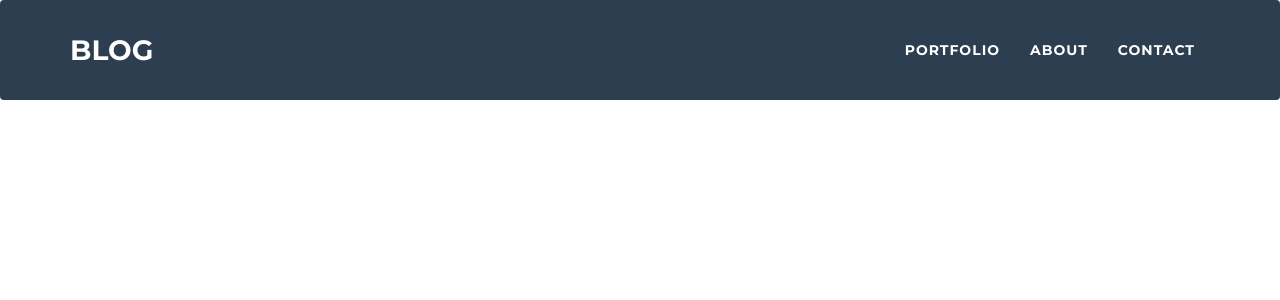
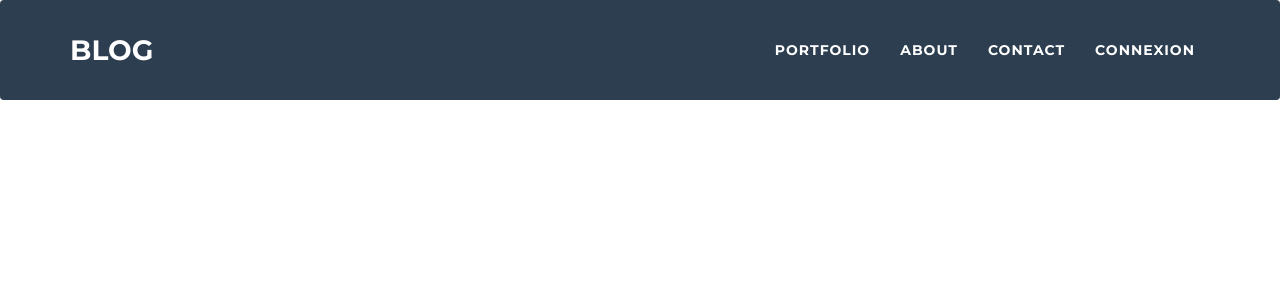
Before and after one commit to Abdessamad-Bannouf/blog, a PHP site: page /Blog/App/View/NavBar.php in a window 1280 px wide. Shown: the top 300 px of the page. Run offline with PHP 8.4, Linux system fonts and the light colour scheme; some libraries are stand-ins or nearby versions.

Commit message:
Add connection/deconnection on navbar

```diff
--- a/App/View/NavBar.php
+++ b/App/View/NavBar.php
@@ -17,7 +17,8 @@
         <link href="../../App/Public/template/css/freelancer.min.css" rel="stylesheet">
 
         <!-- Custom Fonts -->
-        <link href="../App/Public/template/vendor/font-awesome/css/font-adwesome.min.css" rel="stylesheet" type="text/css">
+        <link href="../App/Public/template/vendor/font-awesome/css/font-awesome.min.css" rel="stylesheet" type="text/css">
+        <link href="../../App/Public/template/vendor/font-awesome/css/font-awesome.min.css" rel="stylesheet" type="text/css">
         <link href="https://fonts.googleapis.com/css?family=Montserrat:400,700" rel="stylesheet" type="text/css">
         <link href="https://fonts.googleapis.com/css?family=Lato:400,700,400italic,700italic" rel="stylesheet" type="text/css">
 
@@ -58,6 +59,19 @@
                         <li class="page-scroll">
                             <a href="#contact">Contact</a>
                         </li>
+                        <?php
+                        if(isset($_SESSION['firstName'])){ ?>
+                            <li class="page-scroll">
+                            <a href="<?= WebSiteLink; ?>user/logout">deconnexion</a>
+                            </li>
+                    <?php }
+                            else{ ?>
+                                <li class="page-scroll">
+                                    <a href="<?= WebSiteLink; ?>user/login">connexion</a>
+                                </li>
+
+                            <?php }
+                    ?>
                     </ul>
                 </div>
                 <!-- /.navbar-collapse -->
```
